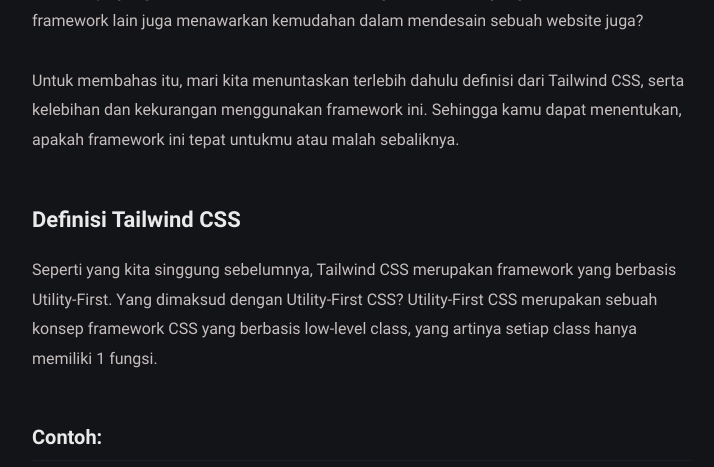
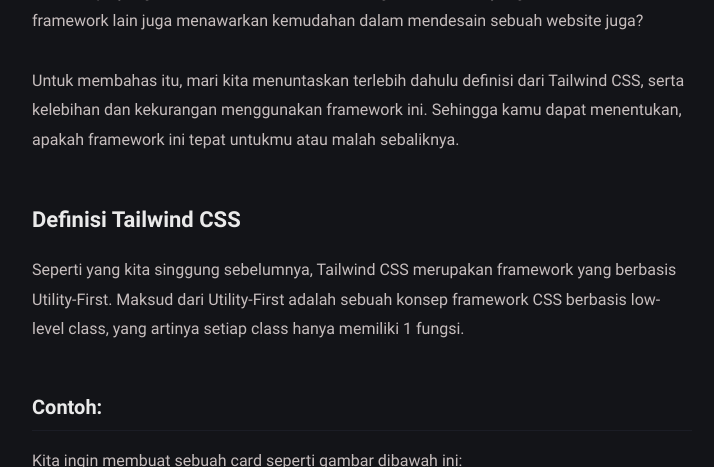
Before and after one commit to nixentric/nixentric.github.io, a Jekyll site: the page built from _posts/2022-02-15-tailwindcss-draft.md, in a window 1280 px wide and 900 px high, scrolled down 594 px, cut to the strip 0-467 px from the top of the window. Shown: the whole strip, without its empty margins (278-992 px from the left). Built offline with Jekyll 4.4.1, drawn with Linux system fonts in a browser that asks for light colours.

Commit message:
Update 2022-02-15-tailwindcss-draft.md

```diff
--- a/_posts/2022-02-15-tailwindcss-draft.md
+++ b/_posts/2022-02-15-tailwindcss-draft.md
@@ -15,7 +15,7 @@ Lantas, apa yang membedakan Tailwind CSS dengan framework yang lain, bukankah fr
 Untuk membahas itu, mari kita menuntaskan terlebih dahulu definisi dari Tailwind CSS, serta kelebihan dan kekurangan menggunakan framework ini. Sehingga kamu dapat menentukan, apakah framework ini tepat untukmu atau malah sebaliknya.
 
 ## Definisi Tailwind CSS
-Seperti yang kita singgung sebelumnya, Tailwind CSS merupakan framework yang berbasis Utility-First. Yang dimaksud dengan Utility-First CSS? Utility-First CSS merupakan sebuah konsep framework CSS yang berbasis low-level class, yang artinya setiap class hanya memiliki 1 fungsi.
+Seperti yang kita singgung sebelumnya, Tailwind CSS merupakan framework yang berbasis Utility-First. Maksud dari Utility-First adalah sebuah konsep framework CSS berbasis low-level class, yang artinya setiap class hanya memiliki 1 fungsi.
 
 ### Contoh:
 Kita ingin membuat sebuah card seperti gambar dibawah ini:
```
